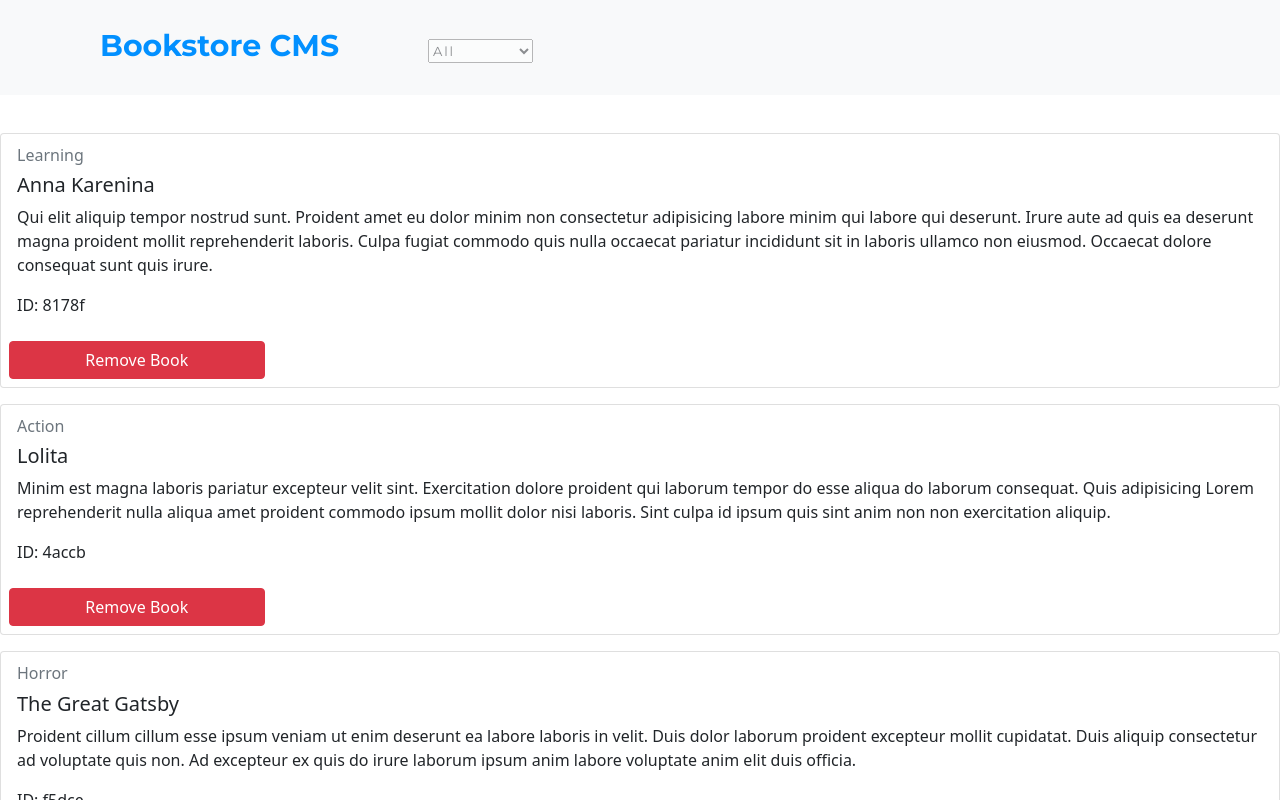
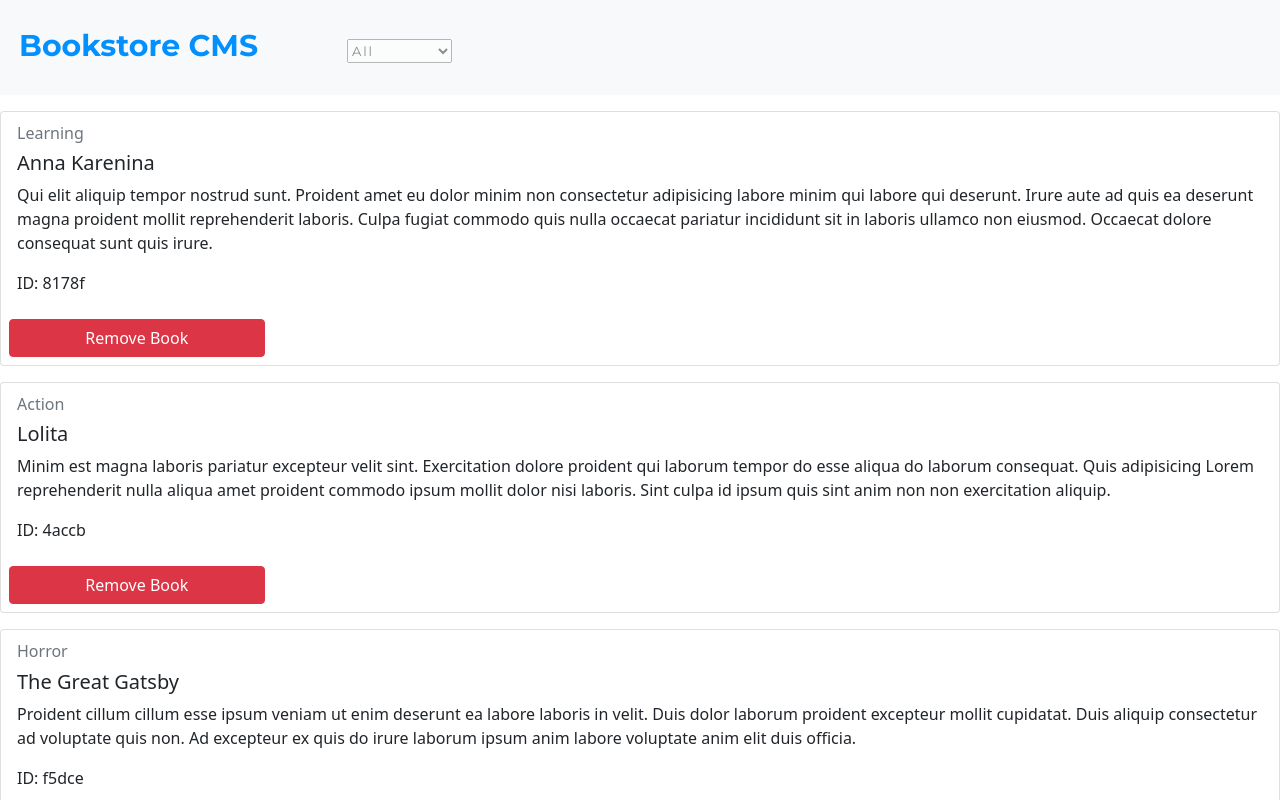
Before and after one commit to Wusinho/library-app, a React (Create React App) app: page / in a window 1280 px wide. Shown: the top 800 px of the page. Built offline with nearby package versions, Linux system fonts and the light colour scheme.

Commit message:
Added style to navbar

```diff
--- a/src/style/Navbar.css
+++ b/src/style/Navbar.css
@@ -3,8 +3,8 @@
 .navbar {
   width: 87.5rem;
   height: 5.938rem;
-  margin: 0 0 2.375rem;
-  padding: 1.438rem 6.188rem 1.688rem 6.25rem;
+  /* margin: 0 0 2.375rem; */
+  padding: 1.438rem 1.188rem;
 }
 
 .navbar-brand {
```
